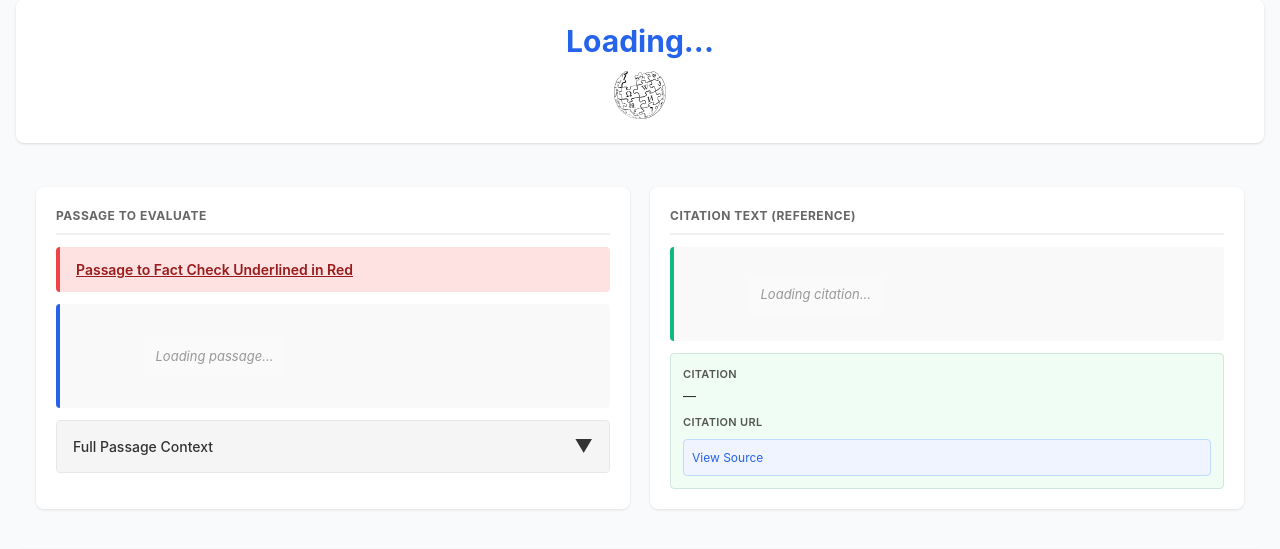
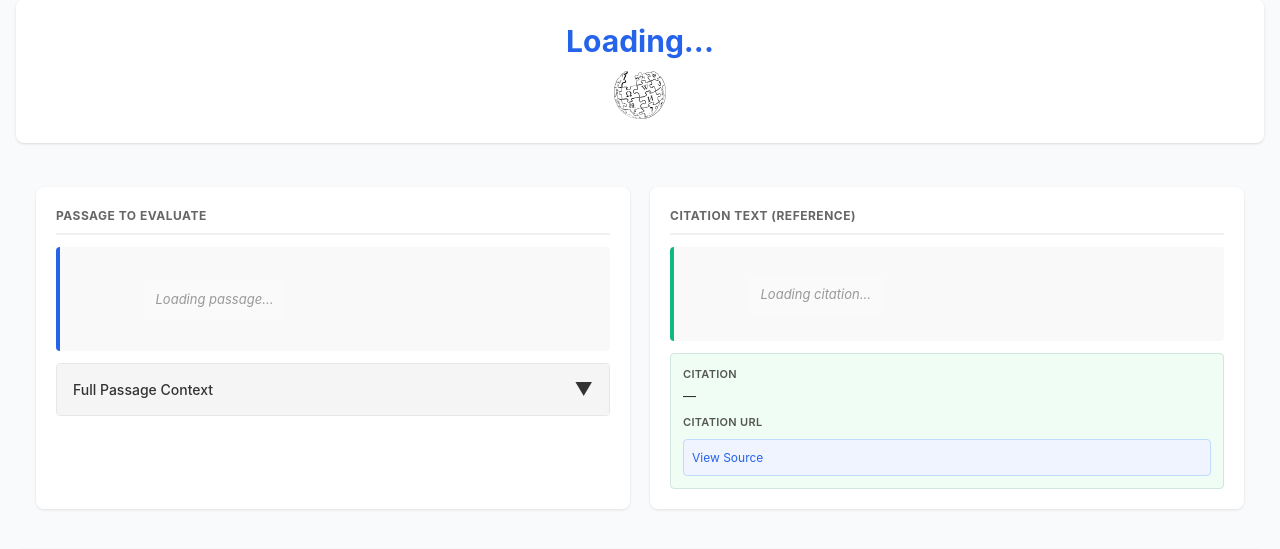
Before and after one commit to aaddira/WikiFactCheck, a Flask app: template templates/annotate.html in a window 1280 px wide. Shown: the part 214-763 px from the top of the page. Run offline with Flask 3, Linux system fonts and the light colour scheme; the template is opened without the code that fills it, so the values that code supplies are empty; some libraries are stand-ins or nearby versions.

Commit message:
Fix: note only shows in expanded context, revert JavaScript change that broke loading

```diff
--- a/static/js/annotate.js
+++ b/static/js/annotate.js
@@ -68,20 +68,15 @@ function renderPair(pair) {
     document.getElementById("articleLink").textContent = articleTitle;
     document.getElementById("articleLink").href = `https://en.wikipedia.org/wiki/${encodeURIComponent(articleTitle)}`;
 
-    // Passage with fact highlighting
+    // Passage
     const passageEl = document.getElementById("passageText");
-    if (pair.passage_text) {
-        const highlighted = highlightFacts(pair.passage_text);
-        passageEl.innerHTML = highlighted;
-    } else {
-        passageEl.innerHTML = '<span class="empty-state">No passage text</span>';
-    }
+    passageEl.textContent = pair.passage_text || "No passage text";
 
     // Context with fact highlighting
     const contextEl = document.getElementById("contextContent");
     if (pair.passage_context) {
         const highlighted = highlightFacts(pair.passage_context);
-        contextEl.innerHTML = `<pre>${highlighted}</pre>`;
+        contextEl.innerHTML = `<div class="fact-check-note"><span>Passage to Fact Check Underlined in Red</span></div><pre>${highlighted}</pre>`;
         contextEl.classList.remove("empty-state");
     } else {
         contextEl.innerHTML = '<span class="empty-state">No context available</span>';
--- a/templates/annotate.html
+++ b/templates/annotate.html
@@ -53,9 +53,6 @@
         <!-- Left panel: Passage -->
         <div class="panel">
             <div class="panel-title">Passage to Evaluate</div>
-            <div class="fact-check-note">
-                <span>Passage to Fact Check Underlined in Red</span>
-            </div>
             <div class="passage-text-box" id="passageText">
                 <span class="empty-state">Loading passage...</span>
             </div>
```
